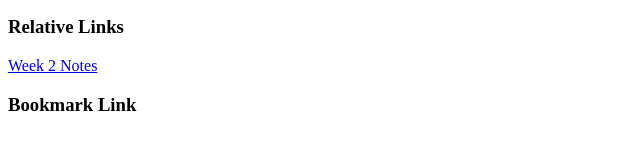
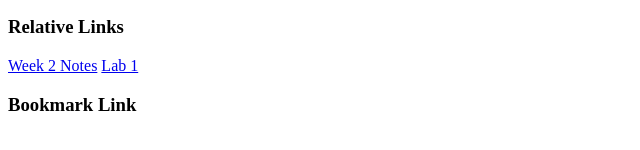
Before and after one commit to rcgoodri-su/ist263, a plain HTML site: page lecturenotes/week3notes.html in a window 1280 px wide. Shown: the part 188-338 px from the top of the page, 0-640 px from the left. Drawn offline with Linux system fonts and the light colour scheme.

Commit message:
Update week3notes.html

```diff
--- a/lecturenotes/week3notes.html
+++ b/lecturenotes/week3notes.html
@@ -13,6 +13,8 @@
                 <h3>Relative Links</h3>
                     <!-- go to a page inside your site -->
                 <a href="week2note.html">Week 2 Notes</a>
+                <!-- pathing to a file in another folder -->
+                <a href="../lab01/goodrich-bio.html">Lab 1</a>
                 <h3>Bookmark Link</h3>
                     <!-- go to another location on the same page-->
     </body>
```
